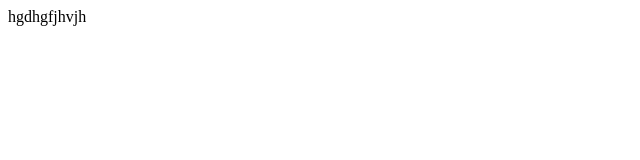
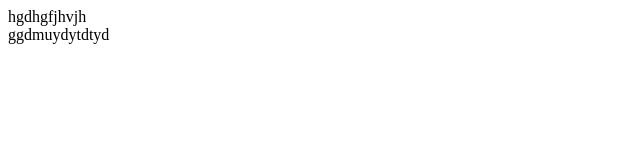
Before and after one commit to princechaharweb/New-folder, a plain HTML site: page index.html in a window 1280 px wide. Shown: the whole page, without its empty margins (0-640 px from the left). Drawn offline with Linux system fonts and the light colour scheme.

Commit message:
gfsgdjhfjhf

```diff
--- a/index.html
+++ b/index.html
@@ -7,5 +7,6 @@
 </head>
 <body>
     <div>hgdhgfjhvjh</div>
+    <div>ggdmuydytdtyd</div>
 </body>
 </html>
```
